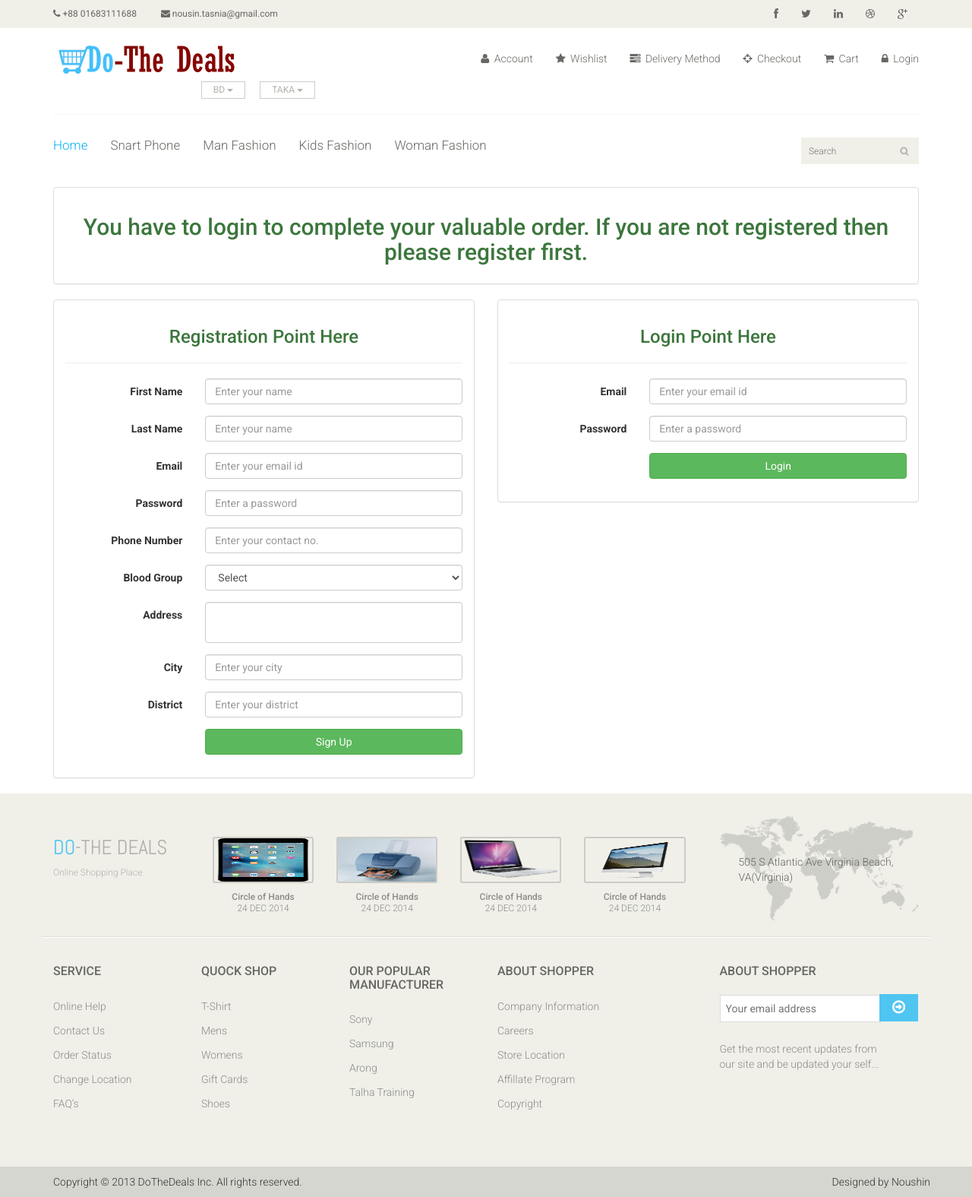
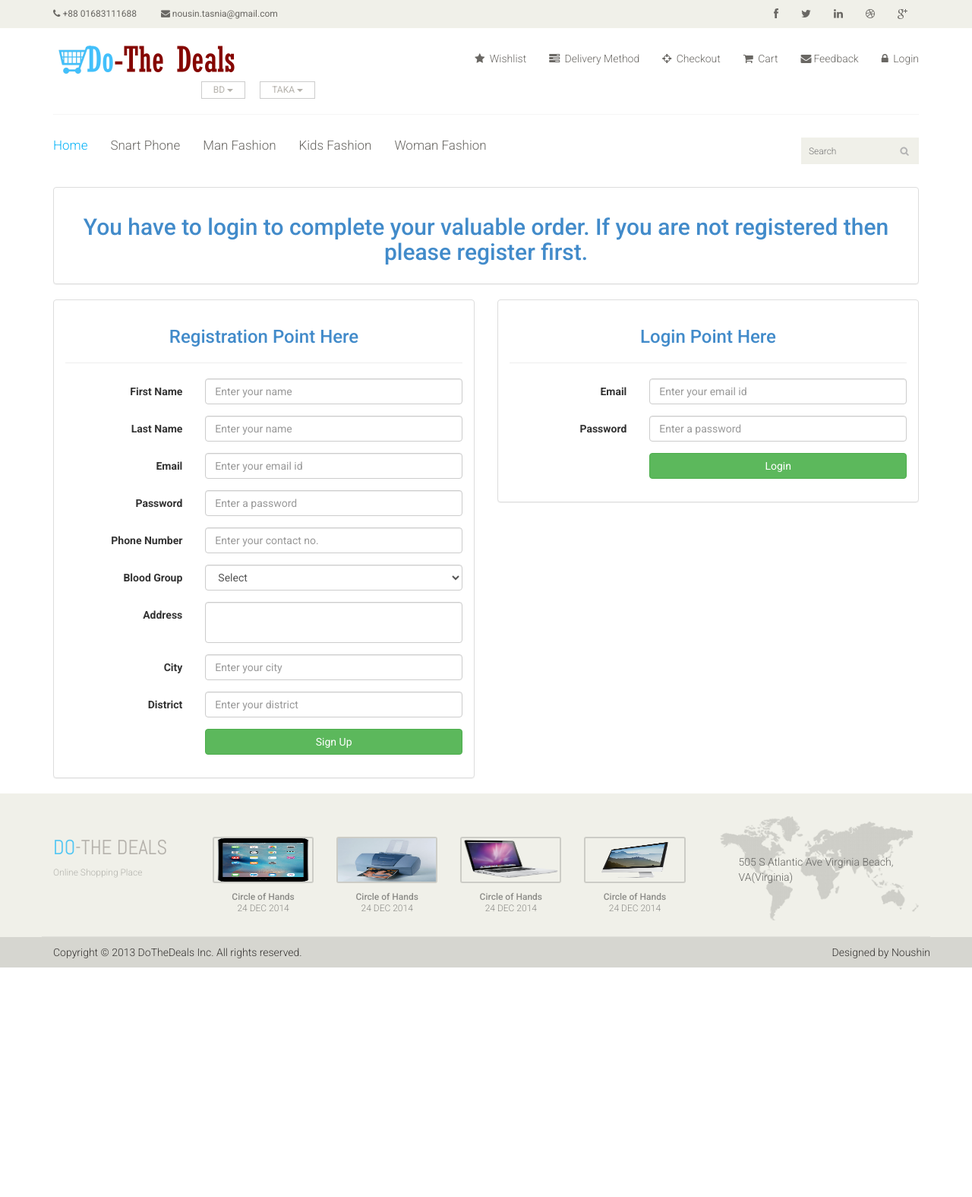
Before and after one commit to jmrashed/ecommerce-using-php-mysql, a PHP site: page /seip_php28/checkout.php in a window 1280 px wide. Shown: the whole page at 76% size. After the commit the page ends 1273 px from the top, so only its background shows below. Run offline with PHP 8.4, Linux system fonts and the light colour scheme; data comes from the database, SQL or seed files in the repository.

Commit message:
24.12.2016

```diff
--- a/classes/application.php
+++ b/classes/application.php
@@ -168,6 +168,22 @@ class Application {
         }
     }
 
+
+        public function save_feedback_info($data) {
+        $sql="INSERT INTO tbl_feedback (name, email, feedback, datetime)"
+                . " VALUES ('$data[name]', '$data[email]', '$data[feedback]',now())";
+        if(mysqli_query($this->db_connect, $sql)) {
+          //  $result= mysqli_query($this->db_connect, $sql);
+            header('Location: feedback.php?feedbackmessage=Send Feedback Successfully.');
+        } else {
+            die('Query problem'.  mysqli_error($this->db_connect) );
+        }
+    }
+
+
+
+
+
     public function save_order_info($data) {
         $payment_type=$data['payment_type'];
         if($payment_type == 'cash_on_delivery') {
--- a/includes/footer_widget.php
+++ b/includes/footer_widget.php
@@ -1,66 +1,3 @@
 <?php
     $query_result=$obj_app->select_all_published_mannufacturer();
 ?>
-<div class="footer-widget">
-    <div class="container">
-        <div class="row">
-            <div class="col-sm-2">
-                <div class="single-widget">
-                    <h2>Service</h2>
-                    <ul class="nav nav-pills nav-stacked">
-                        <li><a href="#">Online Help</a></li>
-                        <li><a href="#">Contact Us</a></li>
-                        <li><a href="#">Order Status</a></li>
-                        <li><a href="#">Change Location</a></li>
-                        <li><a href="#">FAQ’s</a></li>
-                    </ul>
-                </div>
-            </div>
-            <div class="col-sm-2">
-                <div class="single-widget">
-                    <h2>Quock Shop</h2>
-                    <ul class="nav nav-pills nav-stacked">
-                        <li><a href="#">T-Shirt</a></li>
-                        <li><a href="#">Mens</a></li>
-                        <li><a href="#">Womens</a></li>
-                        <li><a href="#">Gift Cards</a></li>
-                        <li><a href="#">Shoes</a></li>
-                    </ul>
-                </div>
-            </div>
-            <div class="col-sm-2">
-                <div class="single-widget">
-                    <h2>Our Popular Manufacturer</h2>
-                    <ul class="nav nav-pills nav-stacked">
-                        <?php while ($manufacturer_info=  mysqli_fetch_assoc($query_result)) { ?>
-                        <li><a href="#"><?php echo $manufacturer_info['manufacturer_name']; ?></a></li>
-                        <?php } ?>
-                    </ul>
-                </div>
-            </div>
-            <div class="col-sm-2">
-                <div class="single-widget">
-                    <h2>About Shopper</h2>
-                    <ul class="nav nav-pills nav-stacked">
-                        <li><a href="#">Company Information</a></li>
-                        <li><a href="#">Careers</a></li>
-                        <li><a href="#">Store Location</a></li>
-                        <li><a href="#">Affillate Program</a></li>
-                        <li><a href="#">Copyright</a></li>
-                    </ul>
-                </div>
-            </div>
-            <div class="col-sm-3 col-sm-offset-1">
-                <div class="single-widget">
-                    <h2>About Shopper</h2>
-                    <form action="#" class="searchform">
-                        <input type="text" placeholder="Your email address" />
-                        <button type="submit" class="btn btn-default"><i class="fa fa-arrow-circle-o-right"></i></button>
-                        <p>Get the most recent updates from <br />our site and be updated your self...</p>
-                    </form>
-                </div>
-            </div>
-
-        </div>
-    </div>
-</div>
--- a/includes/header_middle.php
+++ b/includes/header_middle.php
@@ -41,15 +41,15 @@
             <div class="col-sm-8">
                 <div class="shop-menu pull-right">
                     <ul class="nav navbar-nav">
-                        <li><a href="#"><i class="fa fa-user"></i> Account</a></li>
                         <li><a href="#"><i class="fa fa-star"></i> Wishlist</a></li>
                         <li><a href="deliverymethod.php"><i class="fa fa-tasks"></i> Delivery Method</a></li>
                         <li><a href="checkout.html"><i class="fa fa-crosshairs"></i> Checkout</a></li>
                         <li><a href="cart.php"><i class="fa fa-shopping-cart"></i> Cart</a></li>
+                        <li><a href="feedback.php"><i class="fa fa-envelope"></i>Feedback</a></li>
                         <?php if(isset($_SESSION['customer_id'])) { ?>
                         <li><a href="?status=logout"><i class="fa fa-lock"></i> Logout</a></li>
                         <?php } else { ?>
-                        <li><a href=""><i class="fa fa-lock"></i> Login</a></li>
+                        <li><a href="checkout.php"><i class="fa fa-lock"></i> Login</a></li>
                         <?php } ?>
                     </ul>
                 </div>
--- a/pages/checkout_content.php
+++ b/pages/checkout_content.php
@@ -27,7 +27,7 @@ if (isset($_POST['signup'])) {
         <div class="col-lg-12">
             <div class="panel panel-default">
                 <div class="panel-body">
-                    <h2 class="text-center text-success">You have to login to complete your valuable order. If you are not registered then please register first.</h2>
+                    <h2 class="text-center text-primary">You have to login to complete your valuable order. If you are not registered then please register first.</h2>
                 </div>
             </div>
         </div>
@@ -36,7 +36,7 @@ if (isset($_POST['signup'])) {
         <div class="col-lg-6">
             <div class="panel panel-default">
                 <div class="panel-body">
-                    <h3 class="text-center text-success">Registration Point Here</h3>
+                    <h3 class="text-center text-primary">Registration Point Here</h3>
                     <hr/>
                     <form class="form-horizontal" action="" method="post">
                         <fieldset>
@@ -138,7 +138,7 @@ if (isset($_POST['signup'])) {
         <div class="col-lg-6">
             <div class="panel panel-default">
                 <div class="panel-body">
-                    <h3 class="text-center text-success">Login Point Here</h3>
+                    <h3 class="text-center text-primary">Login Point Here</h3>
                     <hr/>
                     <form class="form-horizontal">
                         <fieldset>
```
Also changed, not shown: feedback.php (added, +123 -0 lines), login.php (added, +147 -0 lines).
